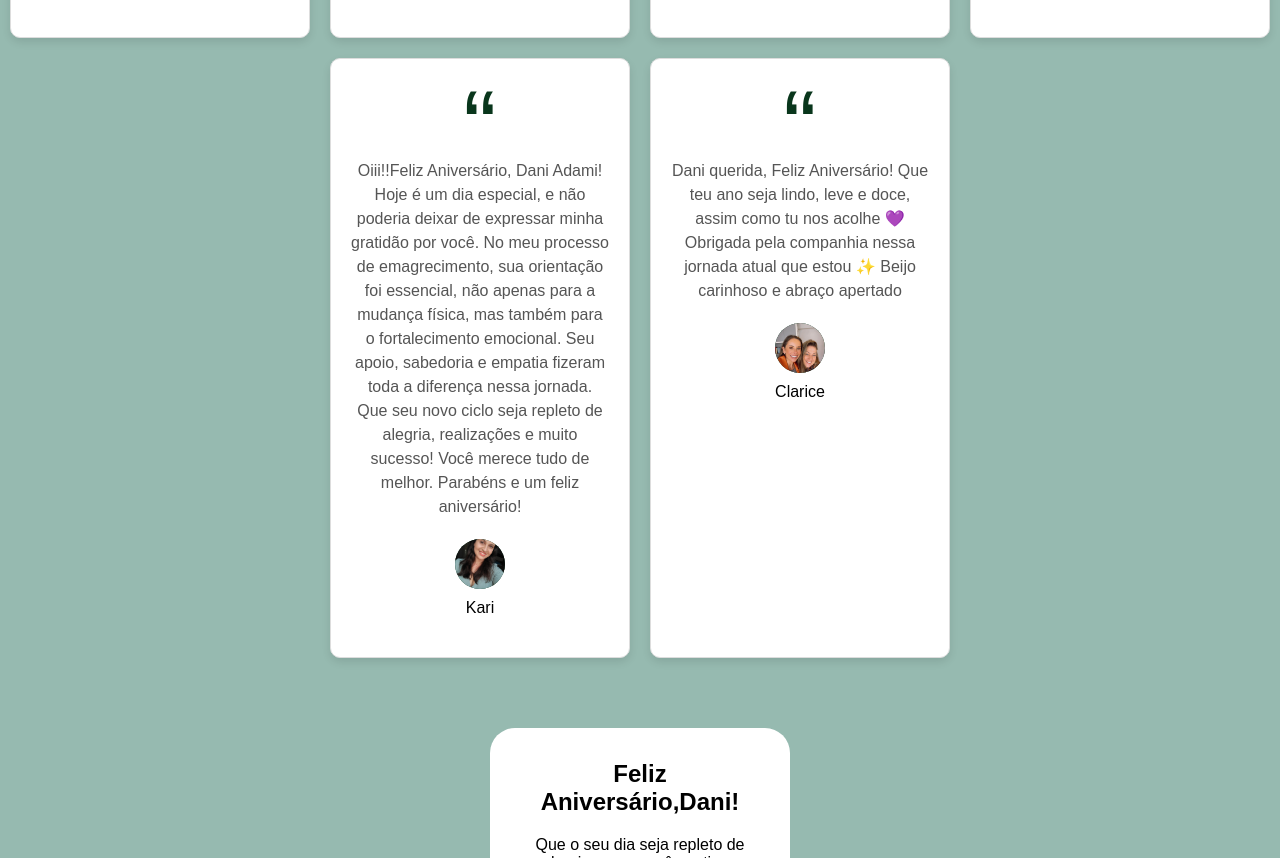
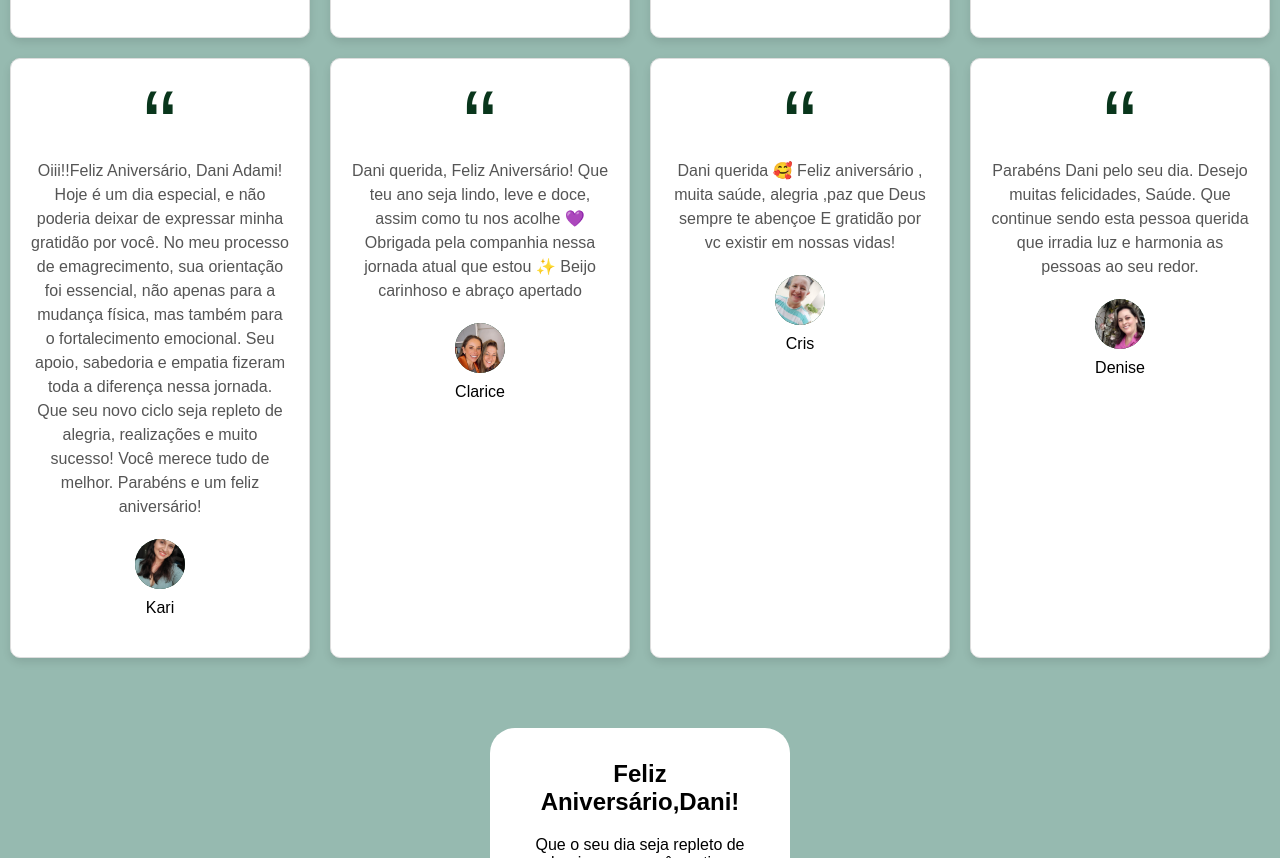
Before and after one commit to ludeweese/wdd331r2025, a plain HTML site: page Dani/dani.html in a window 1280 px wide. Shown: the part 2351-3209 px from the top of the page. Drawn offline with Linux system fonts and the light colour scheme.

Commit message:
denisecris

```diff
--- a/Dani/dani.html
+++ b/Dani/dani.html
@@ -249,7 +249,7 @@
       <div class="testimonial-box">
         <div class="quote-mark">“</div>
         <p class="testimonial-comment">Dani, feliz aniversário!! Que a sua vida seja cheia de saúde, alegrias e muitos sonhos realizados!
-            Muito obrigada por você ser essa pessoa tão maravilhosa e profissional tão incrível!
+            Muito obrigada por você ser essa pessoa tão maravilhosa e profissional tão incrível!É um privilégio poder celebrar mais um ano de vida seu. Desjo a você o mais bonito dessa vida! Parabéns!
         </p>
         <div class="testimonial-author">
           <div class="author-photo">
@@ -311,6 +311,28 @@
           <p class="author-name">Clarice </p>
         </div>
       </div>
+      <div class="testimonial-box">
+        <div class="quote-mark">“</div>
+        <p class="testimonial-comment">Dani querida 🥰 Feliz aniversário , muita saúde, alegria ,paz que Deus sempre te abençoe E gratidão por vc existir em nossas vidas!
+        </p>
+        <div class="testimonial-author">
+          <div class="author-photo">
+            <img src="./images/cris2.jpeg" alt="Author 4 Photo">
+          </div>
+          <p class="author-name">Cris </p>
+        </div>
+      </div>
+      <div class="testimonial-box">
+        <div class="quote-mark">“</div>
+        <p class="testimonial-comment">Parabéns Dani pelo seu dia. Desejo muitas felicidades, Saúde. Que continue sendo esta pessoa querida que irradia luz e harmonia as pessoas ao seu redor.
+        </p>
+        <div class="testimonial-author">
+          <div class="author-photo">
+            <img src="./images/denise.jpeg" alt="Author 4 Photo">
+          </div>
+          <p class="author-name">Denise </p>
+        </div>
+      </div>
   </div>
 
 
```
Also changed, not shown: Dani/images/cris2.jpeg (added), Dani/images/denise.jpeg (added).
